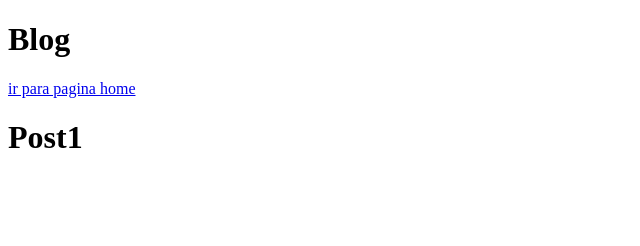
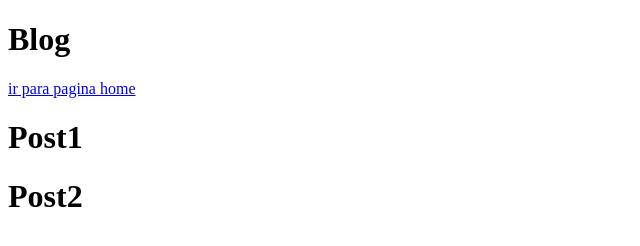
Before and after one commit to IgorJoseRibeiro/aulagithub, a plain HTML site: page blog.html in a window 1280 px wide. Shown: the whole page, without its empty margins (0-640 px from the left). Drawn offline with Linux system fonts and the light colour scheme.

Commit message:
Update blog

```diff
--- a/blog.html
+++ b/blog.html
@@ -10,5 +10,6 @@
     <h1>Blog</h1>
     <a href="index.html">ir para pagina home</a>
     <h1>Post1</h1>
+    <h1>Post2</h1>
 </body>
 </html>
```
